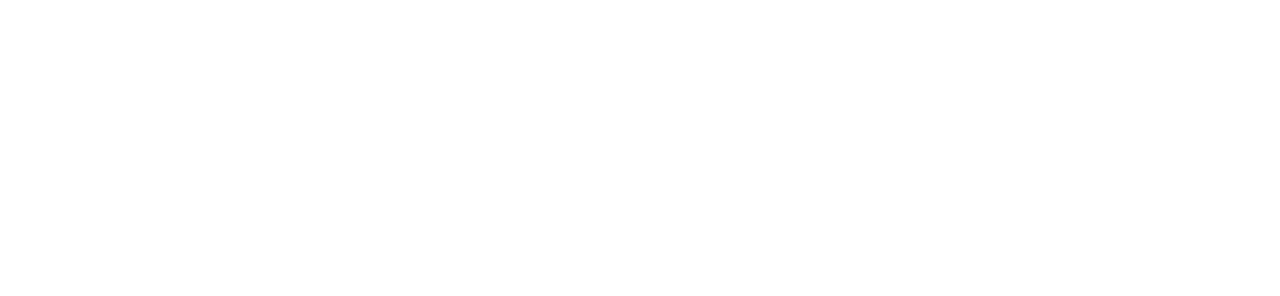
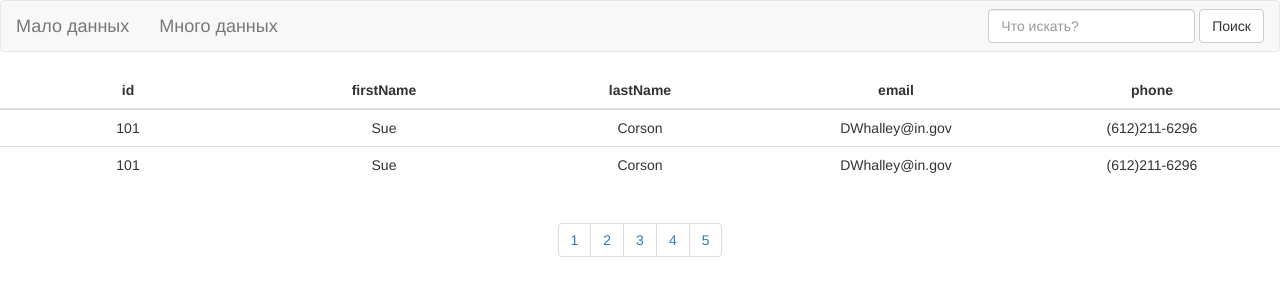
Before and after one commit to vitaliy-pavlenko/tutu-frontend-js-test, a website built with webpack: page src/index.html in a window 1280 px wide. Built offline with nearby package versions, Linux system fonts and the light colour scheme.

Commit message:
page simple layout

```diff
--- a/src/index.html
+++ b/src/index.html
@@ -4,6 +4,58 @@
     <meta charset="UTF-8">
     <meta http-equiv="X-UA-Compatible" content="IE-Edge">
     <title>Tutu Frontend JS Test</title>
+    <link rel="stylesheet" href="https://maxcdn.bootstrapcdn.com/bootstrap/3.3.6/css/bootstrap.min.css">
 </head>
-    <body></body>
+    <body>
+        <nav class="navbar navbar-default">
+            <div class="navbar-header">
+                <a class="navbar-brand" href="#">Мало данных</a>
+                <a class="navbar-brand" href="#">Много данных</a>
+            </div>
+            <div class="collapse navbar-collapse">
+                <form class="navbar-form navbar-right" role="search">
+                    <div class="form-group">
+                        <input type="text" class="form-control" placeholder="Что искать?">
+                    </div>
+                    <button type="button" class="btn btn-default js-search">Поиск</button>
+                </form>
+            </div>
+        </nav>
+        <table class="table">
+            <thead>
+                <tr>
+                    <th>id</th>
+                    <th>firstName</th>
+                    <th>lastName</th>
+                    <th>email</th>
+                    <th>phone</th>
+                </tr>
+            </thead>
+            <tbody>
+                <tr>
+                    <td>101</td>
+                    <td>Sue</td>
+                    <td>Corson</td>
+                    <td>DWhalley@in.gov</td>
+                    <td>(612)211-6296</td>
+                </tr>
+                <tr>
+                    <td>101</td>
+                    <td>Sue</td>
+                    <td>Corson</td>
+                    <td>DWhalley@in.gov</td>
+                    <td>(612)211-6296</td>
+                </tr>
+            </tbody>
+        </table>
+        <div class="pagination-wrap">
+            <ul class="pagination">
+                <li><a href="#">1</a></li>
+                <li><a href="#">2</a></li>
+                <li><a href="#">3</a></li>
+                <li><a href="#">4</a></li>
+                <li><a href="#">5</a></li>
+            </ul>
+        </div>
+    </body>
 </html>
--- a/src/js/main.js
+++ b/src/js/main.js
@@ -0,0 +1 @@
+require('../styles/others.styl');
--- /dev/null
+++ b/src/styles/others.styl
@@ -0,0 +1,8 @@
+.table
+  table-layout fixed
+  th
+  td
+    text-align center
+
+.pagination-wrap
+  text-align center
```
